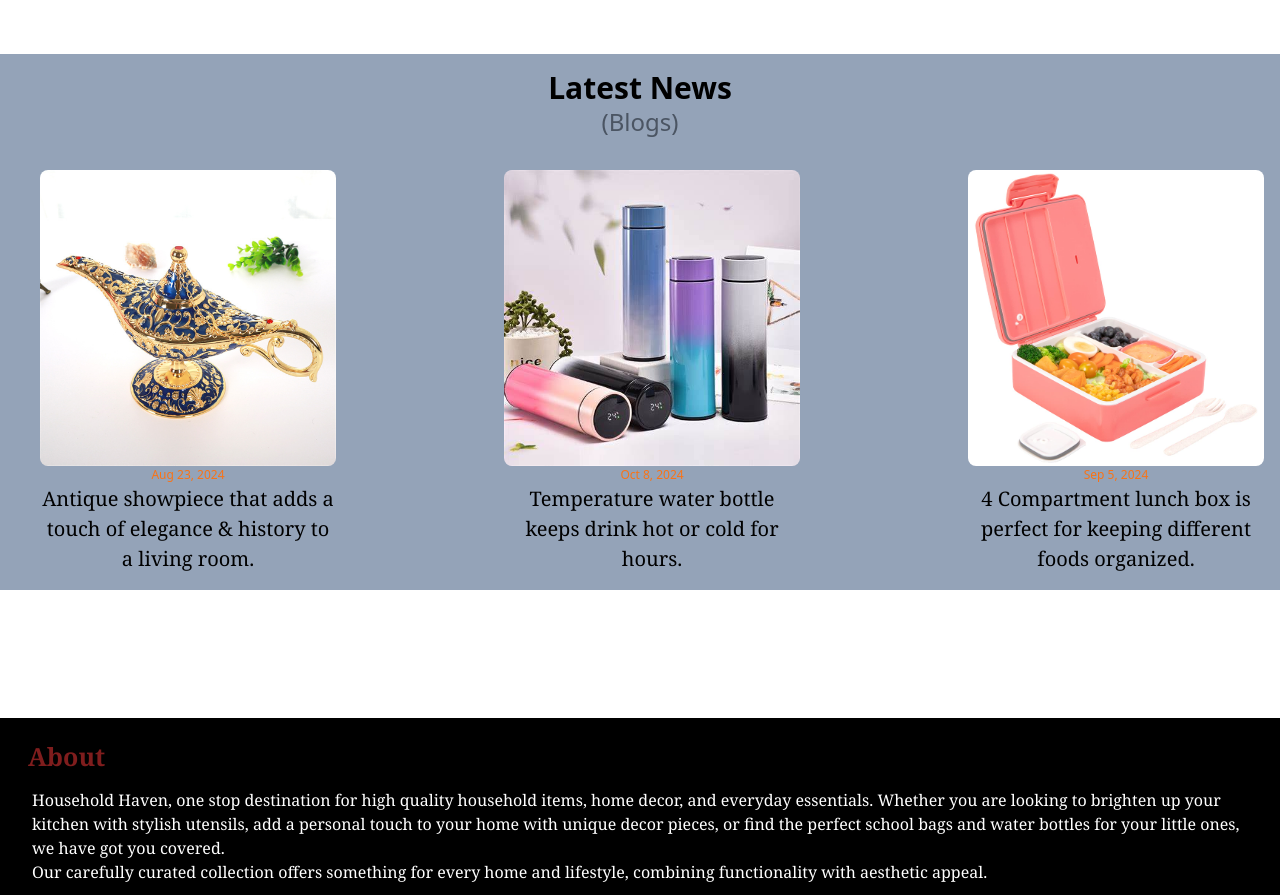
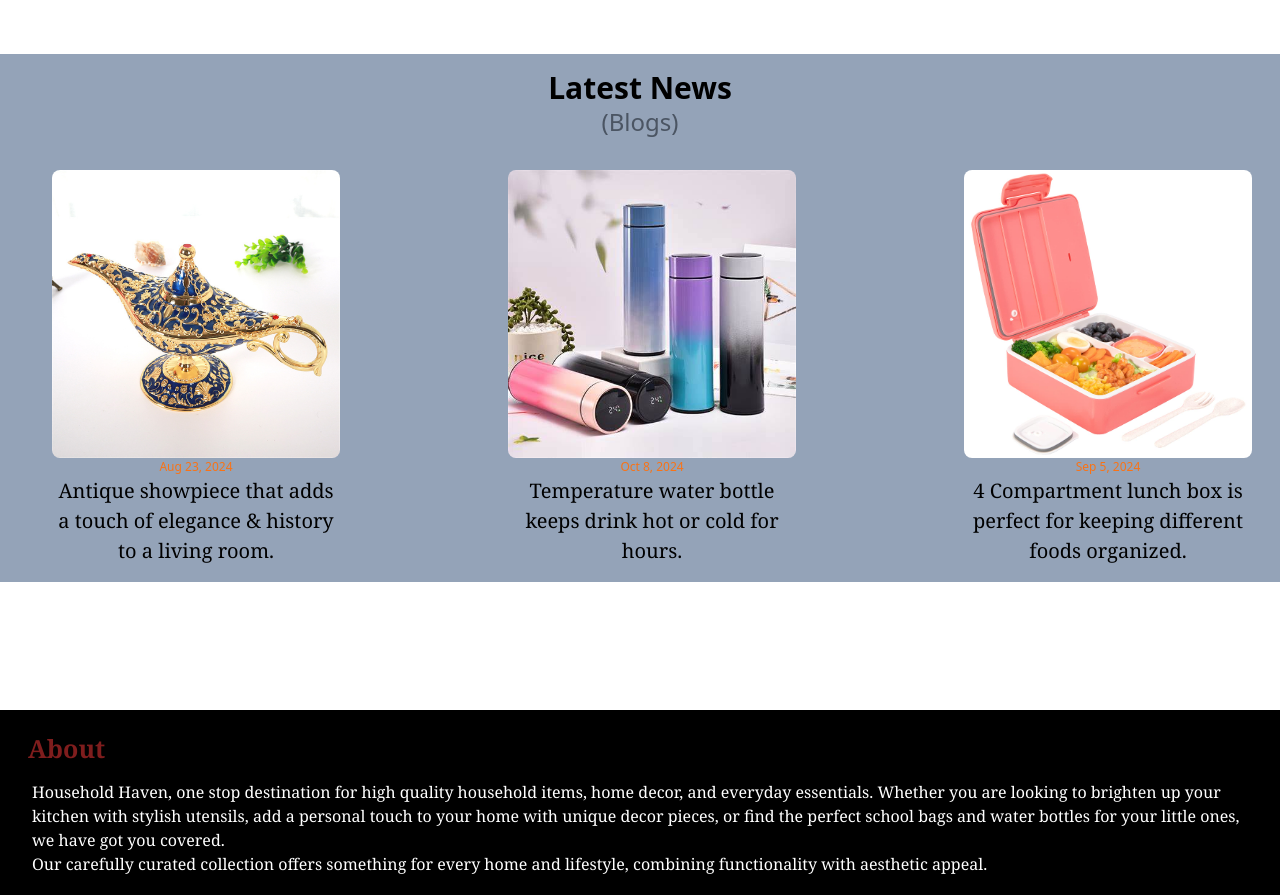
Before and after one commit to SabaZain/household-ecommercewebsite, a Next.js app: page / in a window 1280 px wide. Shown: the part 2580-3475 px from the top of the page. Built offline with nearby package versions, Linux system fonts and the light colour scheme.

Commit message:
Update BlogSection.tsx

```diff
--- a/src/components/BlogSection.tsx
+++ b/src/components/BlogSection.tsx
@@ -28,7 +28,7 @@ const BlogSection = () => {
       <h2 className='font-bold text-center text-3xl'>Latest News</h2>
       <p className='text-gray-600 text-center text-2xl'>(Blogs)
       </p>
-      <div className='grid sm:grid-cols-2 md:grid-cols-3 gap-36 pt-8 w-auto h-auto'>
+      <div className='grid sm:grid-cols-2 md:grid-cols-3 gap-36 mx-3 pt-8 w-auto h-auto'>
         {data.map(item => <BlogCard key={item.date} img={item.img} title={item.title}
         date={item.date}/>)}
       </div>
```
